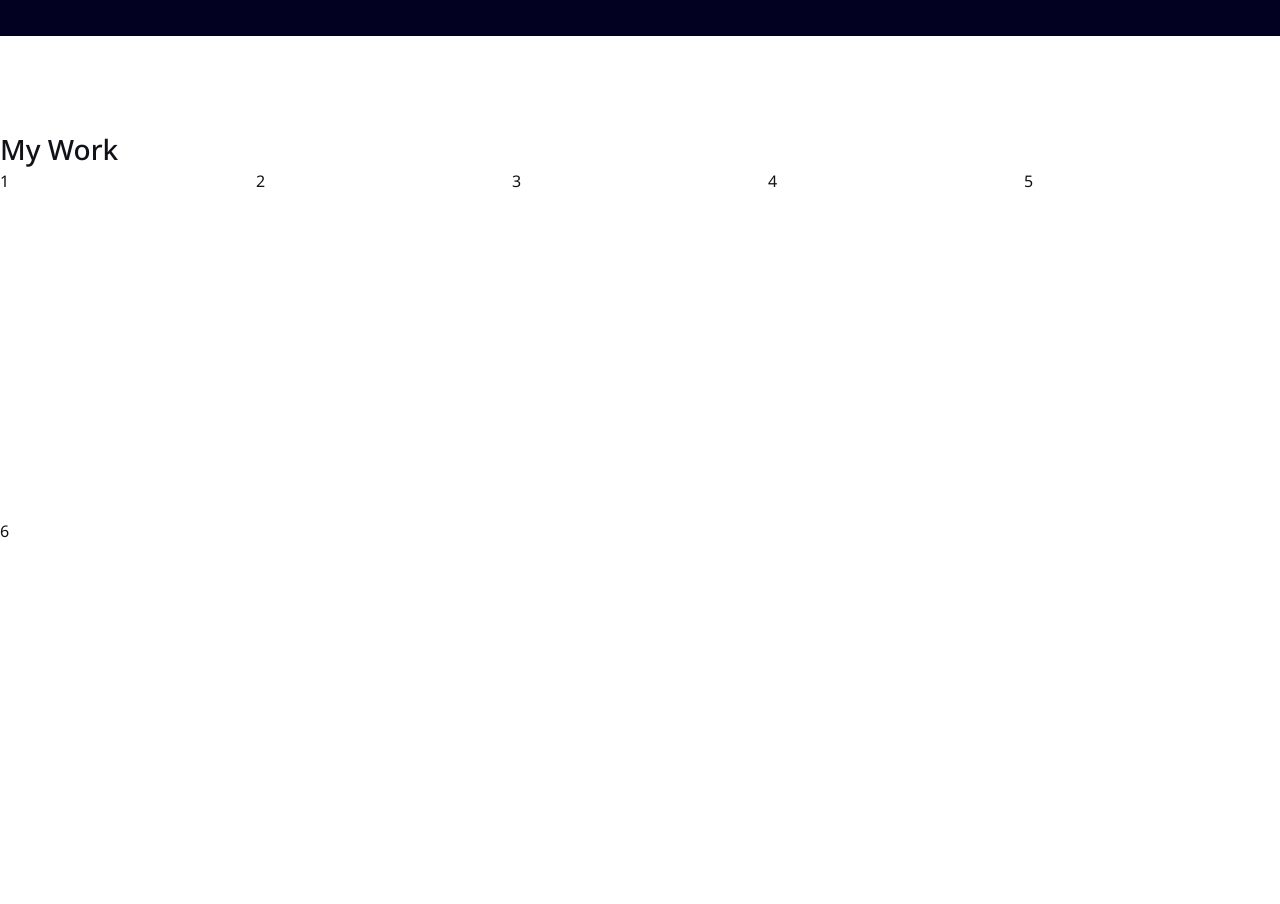
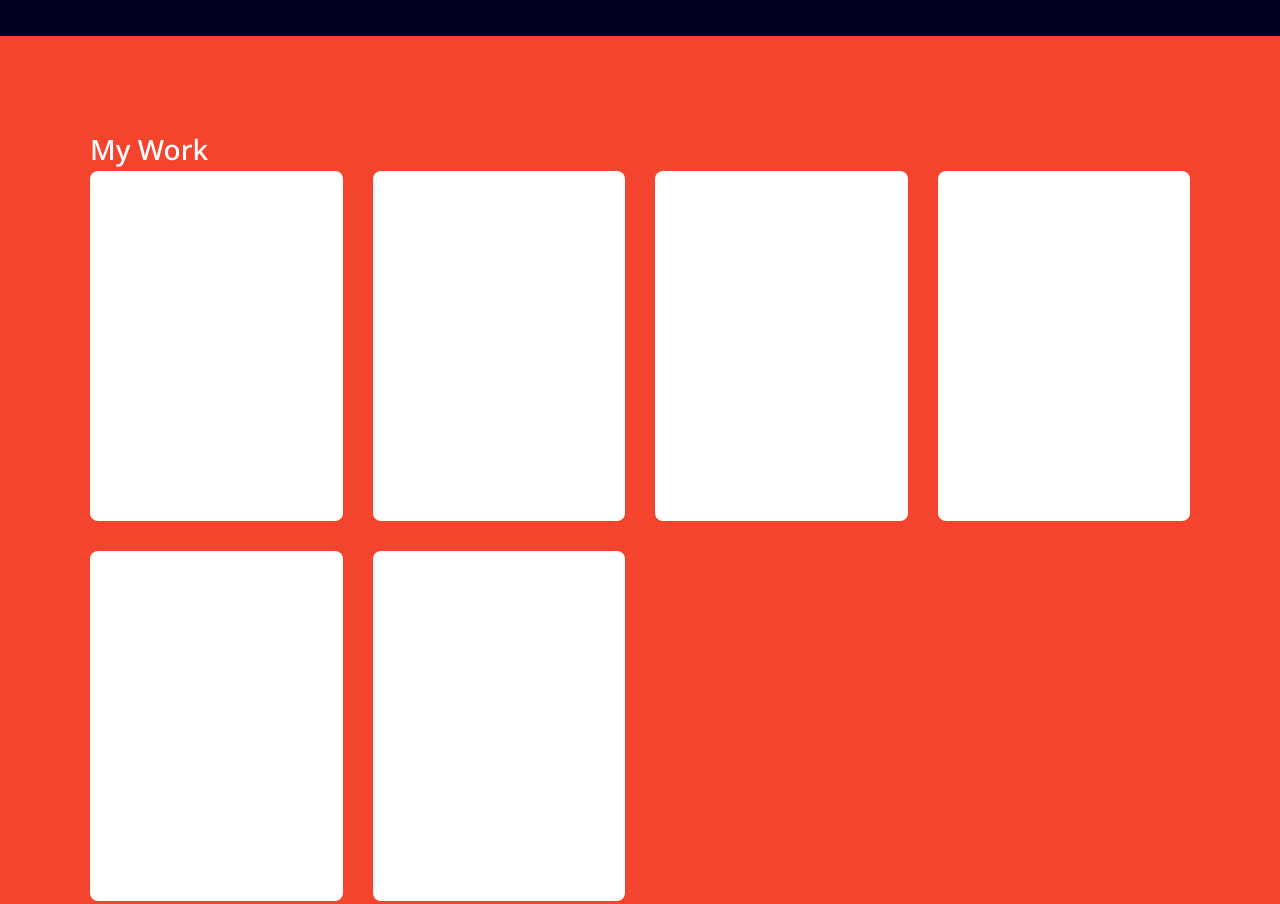
Before and after one commit to bisuketto0/Homepage, a plain HTML site: page index.html in a window 1280 px wide. Shown: the part 500-1404 px from the top of the page. Drawn offline with Linux system fonts and the light colour scheme.

Commit message:
Works section #2 - Add background color to section - Add basic styles to project cards and gap between cards

```diff
--- a/index.html
+++ b/index.html
@@ -27,12 +27,12 @@
     <section class="personal-work">
       <h2>My Work</h2>
       <div class="grid-container works">
-        <div>1</div>
-        <div>2</div>
-        <div>3</div>
-        <div>4</div>
-        <div>5</div>
-        <div>6</div>
+        <div class="project-card"></div>
+        <div class="project-card"></div>
+        <div class="project-card"></div>
+        <div class="project-card"></div>
+        <div class="project-card"></div>
+        <div class="project-card"></div>
       </div>
     </section>
   </main>
--- a/styles.css
+++ b/styles.css
@@ -29,7 +29,7 @@
   --large-spacer5: calc(var(--base-large-spacer)*5);
   --large-spacer6: calc(var(--base-large-spacer)*6);
 
-  --border-radius: 12px;
+  --border-radius: 8px;
   --border-radius2: calc(var(--border-radius)*2);
 }
 
@@ -44,7 +44,6 @@ h2 {
   box-sizing: border-box;
 
   font: var(--font);
-  color: var(--black);
 }
 
 .grid-container {
@@ -59,6 +58,7 @@ h2 {
 
 header {
   background-color: var(--primary-color);
+  color: var(--black);
 }
 
 .personal-info {
@@ -108,6 +108,20 @@ header {
   width: var(--spacer2);
 }
 
+main {
+  background-color: var(--secondary-color);
+  color: var(--white);
+}
+
 .personal-work {
+  margin: 0 var(--spacer6);
+}
 
+.personal-work .works {
+  gap: var(--spacer2);
 }
+
+.personal-work .works .project-card {
+  background-color: var(--white);
+  border-radius: var(--border-radius);
+}
```
